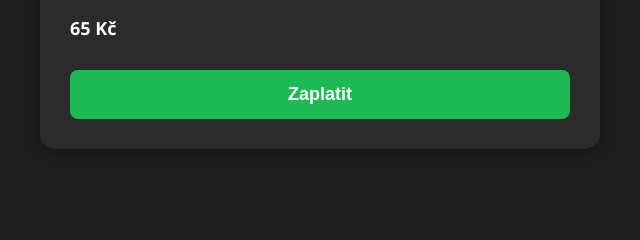
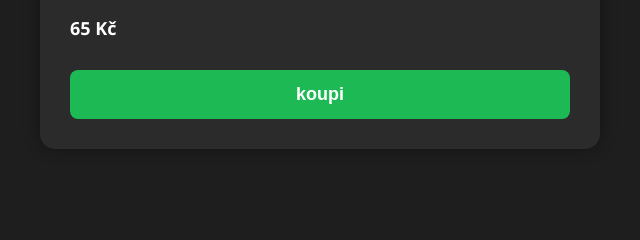
Before and after one commit to RamoireALT/SpotifyFamilyStore, a plain HTML site: page index.html in a window 1280 px wide. Shown: the part 464-704 px from the top of the page, 320-960 px from the left. Drawn offline with Linux system fonts and the light colour scheme.

Commit message:
Update index.html

```diff
--- a/index.html
+++ b/index.html
@@ -196,7 +196,7 @@
       <span class="price" id="sale-price" style="display: none;">65 Kč</span>
     </div>
 
-    <button class="pay-button">Zaplatit</button>
+    <button class="pay-button">koupi</button>
   </div>
 
   <!-- Profil Section -->
```
